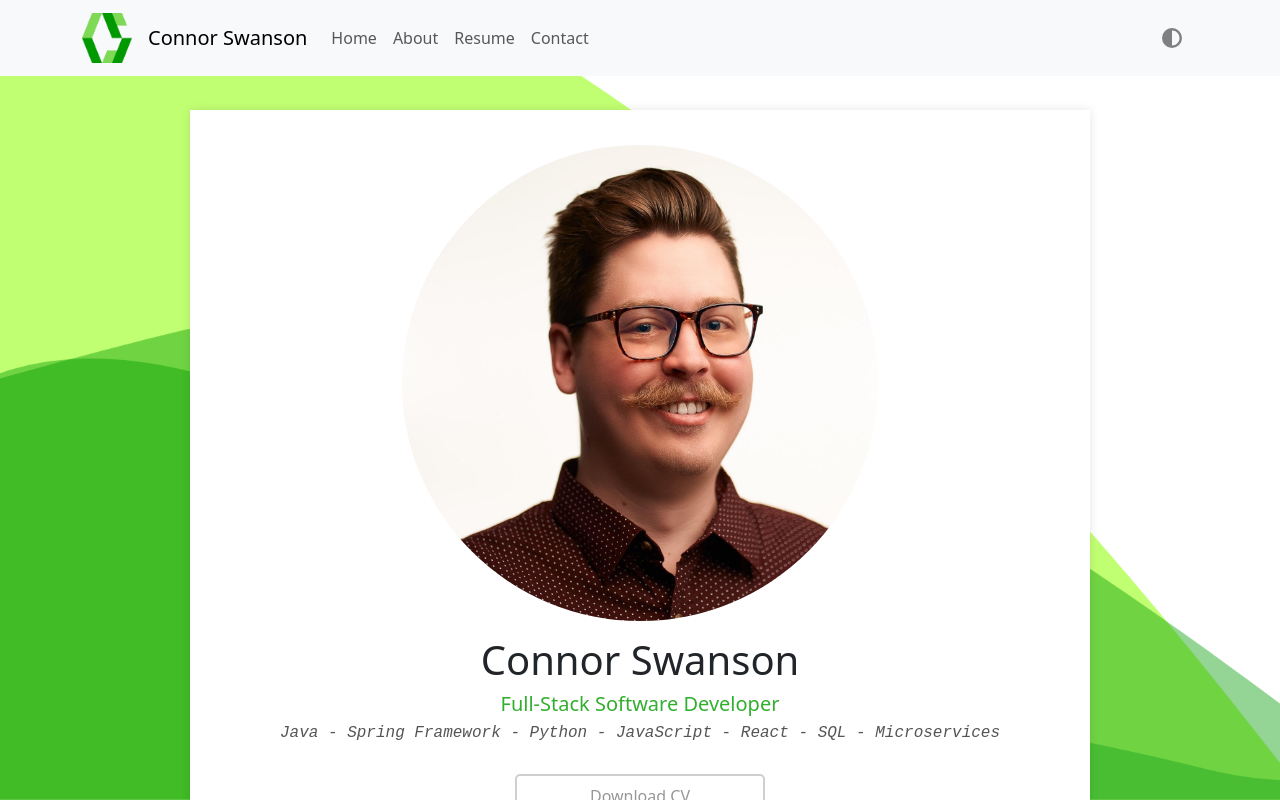
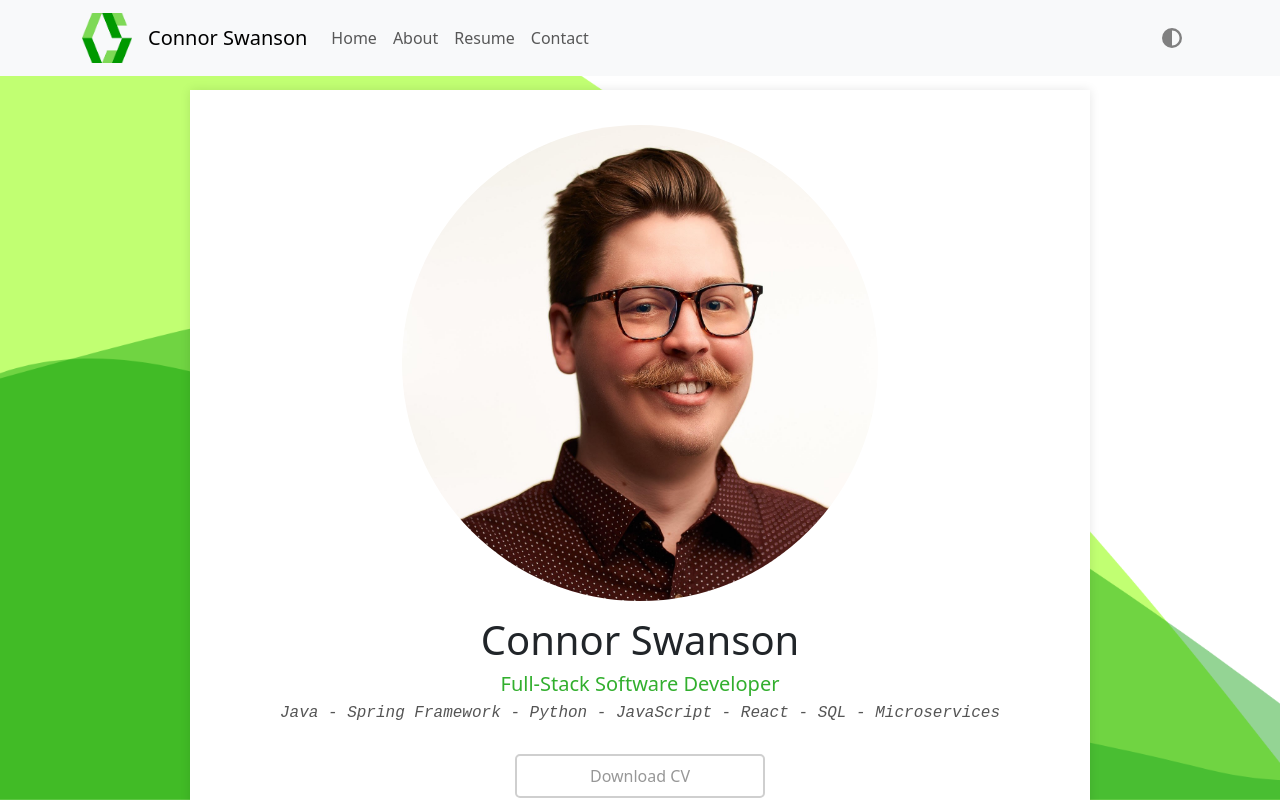
Before and after one commit to swanscon/cs-portfolio-web, a React (Create React App) app: page / in a window 1280 px wide. Shown: the top 800 px of the page. Built offline with nearby package versions, Linux system fonts and the light colour scheme.

Commit message:
Adjust body height for bg-image displaying on mobile

```diff
--- a/src/styles/main.css
+++ b/src/styles/main.css
@@ -11,9 +11,11 @@ body {
     background-repeat: no-repeat;
     background-attachment: fixed;
     min-height: 100vh;
+	height: 100%;
     margin: 0;
+	padding: 0;
     position: relative;
-	padding-top: 90px; /* Adjust based on the height of your navbar */
+	padding-top: 90px;
 	display: flex;
     flex-direction: column;
 }
@@ -42,14 +44,7 @@ body {
 	height: 70px;
 }
 
-.web-page {
-	/* background-color: #f7f7f7; */
-	background: transparent;
-	padding: 20px;
-}
-
-.dark-mode-web {
-	/* background-color: #181818; */
+.web-page .dark-mode-web {
 	background: transparent;
 	padding: 20px;
 }
@@ -153,7 +148,6 @@ body {
 }
 
 .section-grid {
-	/* border: solid rgb(243, 243, 243) 2px; */
 	padding-top: 4px;
 	padding-bottom: 4px;
 	margin: 2px;
@@ -211,7 +205,7 @@ body {
 	bottom: 0;
 	left: 0;
 	right: 0;
-	height: 25px; /* Increase or decrease based on your preference */
+	height: 25px;
 	pointer-events: none; /* This pseudo-element shouldn't affect mouse events */
 }
 
@@ -221,7 +215,6 @@ body {
 	background-color: rgb(255, 255, 255);
 	border: solid rgb(243, 243, 243) 2px;
 	box-shadow: 0 1px 4px rgb(0, 0, 0);
-	/* transform: translateY(-2px); */
 	margin-bottom: 5px;
 }
 
```
